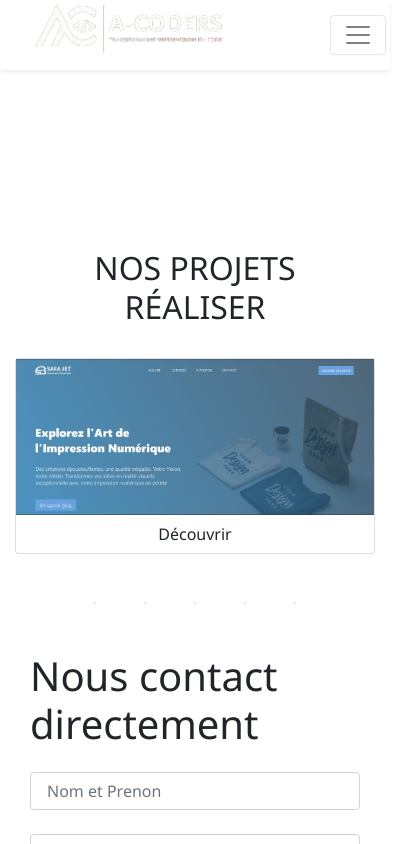
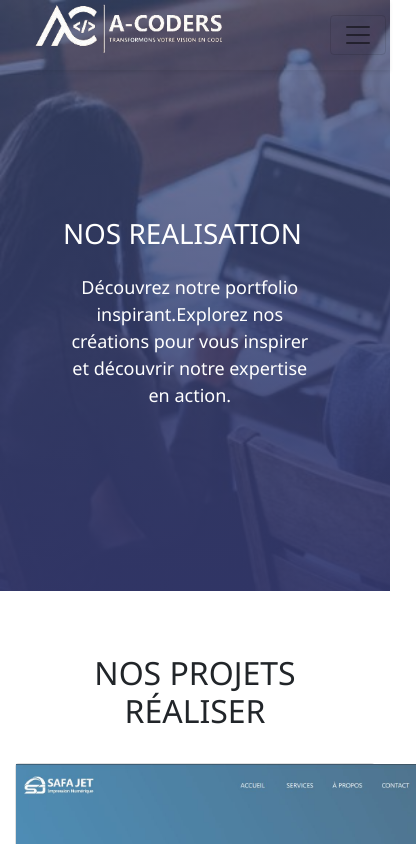
Before and after one commit to SouguehHodan/A-coders, a Next.js app: page /portfolio in a window 390 px wide. Shown: the top 844 px of the page, 416 px wide, since content can reach past the window. Built offline with nearby package versions, Linux system fonts and the light colour scheme.

Commit message:
vendredi

```diff
--- a/src/app/globals.css
+++ b/src/app/globals.css
@@ -26,6 +26,14 @@
     width: auto;
   }
 }
+
+.spanline{
+  height: 2px;
+  width: 50px;
+  background-color: #FF1F1F;
+  display: inline-block;
+}
+
 .accueil-img{
   width: 100%;
   height: 100vh;
@@ -352,3 +360,15 @@
 #footer span{
   float: right;
 }
+
+/* animation */
+
+/* styles/globals.css */
+.fade-in {
+  opacity: 0;
+  transition: opacity 0.5s ease;
+}
+
+.fade-in.visible {
+  opacity: 1;
+}
--- a/src/app/styles/portfolio.css
+++ b/src/app/styles/portfolio.css
@@ -0,0 +1,62 @@
+/* propos */
+.propos-img{
+    margin-bottom: 10%;
+    width: 100%;
+    height: 70vh;
+    /* background-image:url(../../public/couverture.jpg); */
+    background-image:linear-gradient(rgba(68, 85, 138, 0.6),rgba(52, 57, 111, 0.9)),url(../../../public/accueil1.jpg);
+    background-repeat: no-repeat;
+    background-size: cover;
+  }
+  #propos{
+    position: absolute;
+    top: 30%;
+    left: 20%;
+    text-align: center;
+    width: 55%;
+  }
+  #propos p{
+    width: 70%;
+    margin-left: 15%;
+  }
+
+  @media screen and (max-width: 500px){
+    #propos{
+      top: 20%;
+      left: 0;
+      width: 75%;
+    }
+    #propos h1{
+      margin-left: 5%;
+      width: 100%;
+    }
+    #propos p{
+      margin-left: 8%;
+      width: 100%;
+      font-size: 18px;
+    }
+  }
+
+  .divborn{
+    position: relative;
+    width: 400px;
+    height: 300px;
+    cursor: pointer;
+    transition: all 0.5 ease;
+  }
+  .divborn:hover{
+    outline: 2px solid #FF1F1F;
+  }
+  .posA{
+    position: absolute;
+    width: 300px;
+    bottom: 10px;
+    left: 50%;
+    transform: translateX(-50%);
+  }
+  .img{
+    width: 400px !important;
+    height: 300px !important;
+    object-fit: cover;
+    object-position: 10% 100%;
+  }
```
Also changed, not shown: src/app/page.js (+8 -6 lines), src/components/animation/animations.js (renamed from src/components/animation/animation.jsx, +33 -1 lines).
